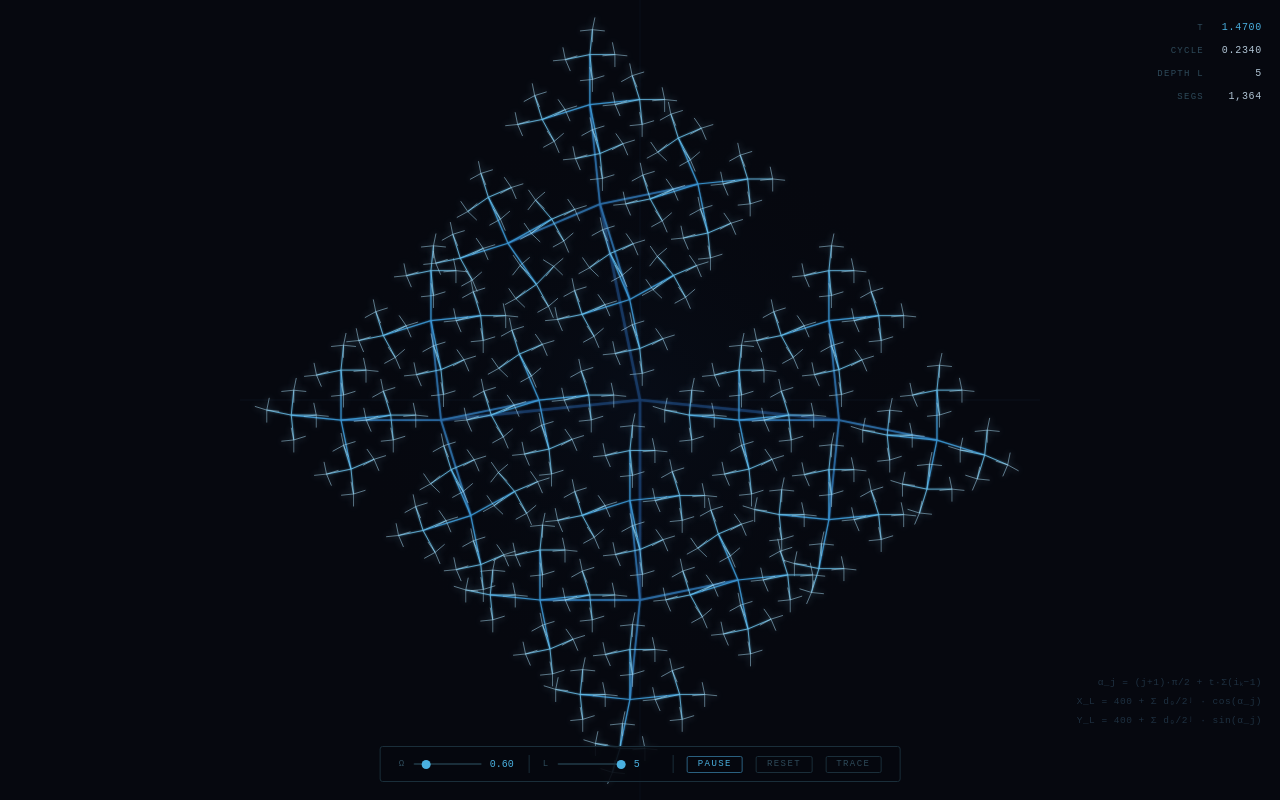
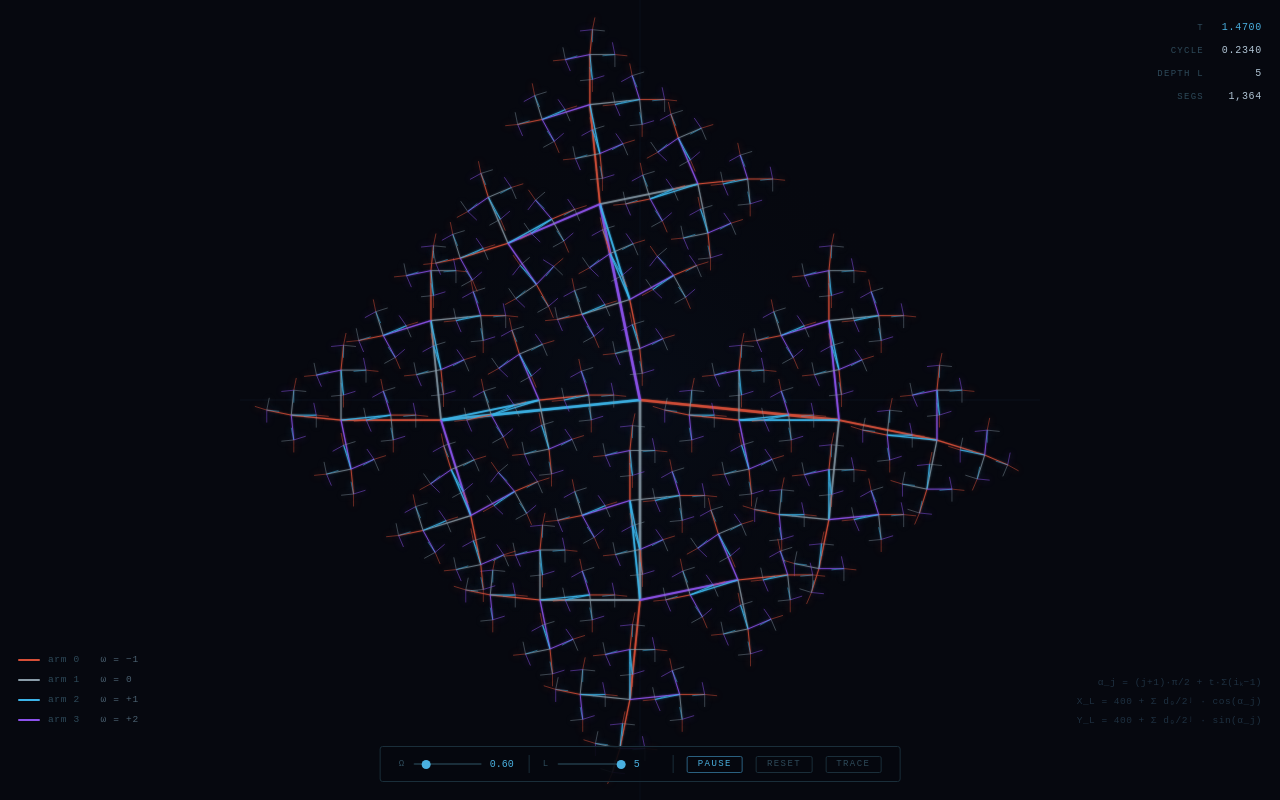
Before and after one commit to CylicAmp/CylicAmp, a plain HTML site: page rotor_animation.html in a window 1280 px wide. Drawn offline with Linux system fonts and the light colour scheme; animation ran at ten frames a second.

Commit message:
Color rotor arms by angular velocity
Replace depth-based color gradient with per-arm color keyed to ω = i−1:
  arm 0  ω=−1  red-orange  (retrograde, clockwise)
  arm 1  ω= 0  cool grey   (fixed, no rotation)
  arm 2  ω=+1  cyan        (prograde)
  arm 3  ω=+2  violet      (fast prograde)

Line width remains depth-based (2.6→0.34px root→leaf) so structure reads
independently of color. Legend panel bottom-left labels all four velocities.
DEPTH_COLOR array removed; ARM_COLOR[i] now drives all strokes.

Co-Authored-By: Claude Sonnet 4.6 <noreply@anthropic.com>
Claude-Session: https://claude.ai/code/session_01Km28W4mnsqabQahvMZU2Wz

```diff
--- a/rotor_animation.html
+++ b/rotor_animation.html
@@ -113,6 +113,24 @@ button.on    { color: #4ab0e0; border-color: #2a6080; }
   transition: color 0.3s;
 }
 #formula.lit { color: #2e4a5a; }
+
+/* ── Legend ──────────────────────────────────────── */
+#legend {
+  position: fixed;
+  bottom: 70px;
+  left: 18px;
+  font-size: 9.5px;
+  line-height: 2.1;
+  letter-spacing: 0.07em;
+}
+.leg-row { display: flex; align-items: center; gap: 8px; }
+.leg-swatch {
+  width: 22px; height: 2px;
+  border-radius: 1px;
+  flex-shrink: 0;
+}
+.leg-label { color: #2e4a5a; }
+.leg-val   { color: #4a6070; font-variant-numeric: tabular-nums; }
 </style>
 
 <canvas id="c"></canvas>
@@ -122,6 +140,13 @@ button.on    { color: #4ab0e0; border-color: #2a6080; }
   <div class="hud-row"><span class="hud-key">cycle</span><span class="hud-val" id="h-cyc">0.0000</span></div>
   <div class="hud-row"><span class="hud-key">depth L</span><span class="hud-val" id="h-dep">5</span></div>
   <div class="hud-row"><span class="hud-key">segs</span><span class="hud-val" id="h-seg">1364</span></div>
+</div>
+
+<div id="legend">
+  <div class="leg-row"><span class="leg-swatch" style="background:#d64f38"></span><span class="leg-label">arm 0 &nbsp;</span><span class="leg-val">ω = −1</span></div>
+  <div class="leg-row"><span class="leg-swatch" style="background:#8a9ca8"></span><span class="leg-label">arm 1 &nbsp;</span><span class="leg-val">ω =  0</span></div>
+  <div class="leg-row"><span class="leg-swatch" style="background:#3cb4e8"></span><span class="leg-label">arm 2 &nbsp;</span><span class="leg-val">ω = +1</span></div>
+  <div class="leg-row"><span class="leg-swatch" style="background:#8c52ec"></span><span class="leg-label">arm 3 &nbsp;</span><span class="leg-val">ω = +2</span></div>
 </div>
 
 <div id="formula">
@@ -164,15 +189,16 @@ let prev    = null;
 const TRAIL_CAP = 1200;
 let trail = [];
 
-// Colors indexed by depth from root (0 = root/longest, 5 = leaf/shortest)
-// Root arms recede into depth; leaf arms surface as bright cyan-white.
-const DEPTH_COLOR = [
-  'rgba(26,  61,106, 0.80)',   // 0: deep navy
-  'rgba(44, 111,170, 0.82)',   // 1: ocean blue
-  'rgba(61, 154,216, 0.85)',   // 2: mid cyan
-  'rgba(110,196,238, 0.88)',   // 3: light cyan
-  'rgba(170,220,245, 0.92)',   // 4: pale cyan
-  'rgba(220,242,255, 0.95)',   // 5: near white
+// Colors by angular velocity ω = i−1, for arm index i:
+//   arm 0 → ω = −1  (retrograde, clockwise)
+//   arm 1 → ω =  0  (fixed, no rotation)
+//   arm 2 → ω = +1  (prograde)
+//   arm 3 → ω = +2  (fast prograde)
+const ARM_COLOR = [
+  'rgba(214, 79, 56, 0.88)',   // ω=−1: red-orange
+  'rgba(138,156,168, 0.75)',   // ω= 0: cool grey
+  'rgba( 60,180,232, 0.88)',   // ω=+1: cyan
+  'rgba(140, 82,236, 0.88)',   // ω=+2: violet
 ];
 const DEPTH_WIDTH = [2.6, 1.8, 1.2, 0.8, 0.52, 0.34];
 
@@ -191,20 +217,20 @@ function segCount(L) {
 // ── Recursive rotor (corrected independent-arm model) ─────────────────────
 // save/restore INSIDE the loop: each arm's rotation θ(i,t) = π/2 + t(i−1)
 // is independent of the others at the same level. This matches the closed-form
-// α_j = Σ_{k=0}^{j} θ(i_k,t) exactly for all arm paths, not just the 0-path.
+// α_j = Σ_{k=0}^{j} θ(i_k,t) exactly for all arm paths.
+// Color is by arm index i (= angular velocity ω+1); width is by depth.
 function rotor(d, lvl) {
   if (d <= 9 || lvl >= maxL) return;
-  const idx    = Math.min(lvl, DEPTH_COLOR.length - 1);
+  const lw     = DEPTH_WIDTH[Math.min(lvl, DEPTH_WIDTH.length - 1)];
   const isLeaf = (d / 2 <= 9 || lvl + 1 >= maxL);
-  const col    = DEPTH_COLOR[idx];
-  const lw     = DEPTH_WIDTH[idx];
 
   for (let i = 0; i < 4; i++) {
+    const ac = ARM_COLOR[i];
     ctx.save();                                // pushMatrix — isolate this arm
     ctx.rotate(Math.PI / 2 + t * (i - 1));   // independent: θ(i,t), no accumulation
-    ctx.strokeStyle = col;
+    ctx.strokeStyle = ac;
     ctx.lineWidth   = lw;
-    ctx.shadowColor = col;
+    ctx.shadowColor = ac;
     ctx.shadowBlur  = isLeaf ? 7 : 2;
     ctx.beginPath();
     ctx.moveTo(0, 0);
```
